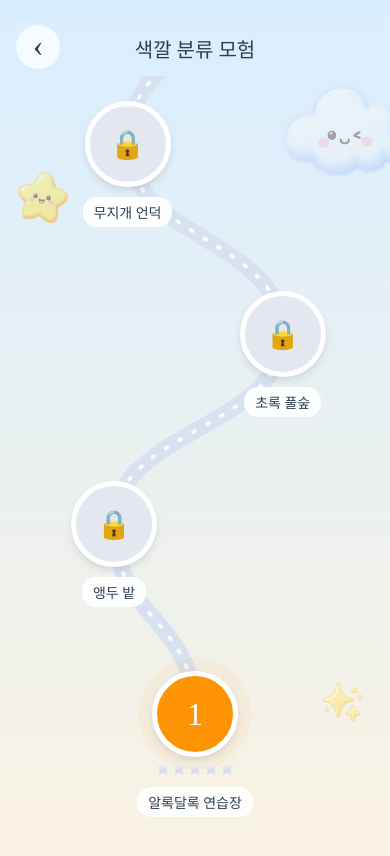
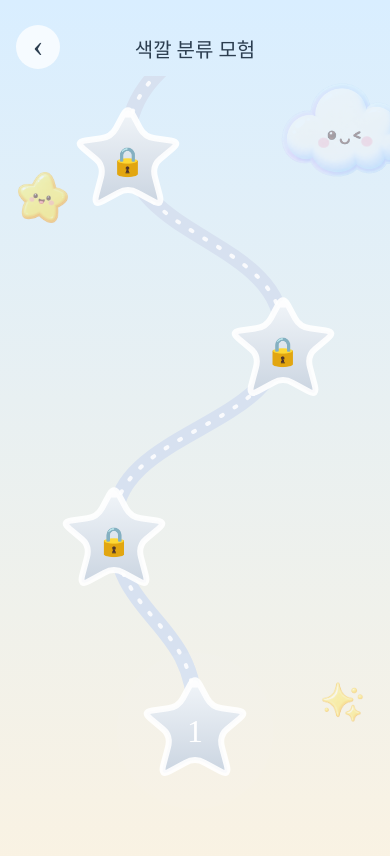
Before and after one commit to julia2524/playgrondApp, a React Native app: screen /StageMapScreen in a window 390 px wide. Shown: the top 856 px of the page. Built offline with nearby package versions, Linux system fonts and the light colour scheme.

Commit message:
로드맵 svg별로 변경

```diff
--- /dev/null
+++ b/components/stageMap/ProgressStar.tsx
@@ -0,0 +1,172 @@
+import React from "react";
+import Svg, {
+  Defs,
+  LinearGradient,
+  Stop,
+  Path,
+  Polygon,
+  ClipPath,
+  G,
+} from "react-native-svg";
+
+interface ProgressStarProps {
+  size?: number;
+  // ⭐ 0 ~ 10
+  progress?: number;
+}
+
+type Point = {
+  x: number;
+  y: number;
+};
+
+export default function ProgressStar({
+  size = 90,
+  progress = 0,
+}: ProgressStarProps) {
+  const safeProgress = Math.max(0, Math.min(10, progress));
+
+  const center: Point = {
+    x: 50,
+    y: 50,
+  };
+
+  const starPoints: Point[] = [
+    { x: 50, y: 4 },
+    { x: 64, y: 30 },
+    { x: 94, y: 34 },
+    { x: 70, y: 54 },
+    { x: 79, y: 88 },
+    { x: 50, y: 72 },
+    { x: 21, y: 88 },
+    { x: 30, y: 54 },
+    { x: 6, y: 34 },
+    { x: 36, y: 30 },
+  ];
+
+  const getPointBetween = (from: Point, to: Point, amount: number): Point => {
+    return {
+      x: from.x + (to.x - from.x) * amount,
+      y: from.y + (to.y - from.y) * amount,
+    };
+  };
+
+  const roundAmount = 0.28;
+
+  const createRoundedStarPath = () => {
+    const firstPoint = starPoints[0];
+    const previousPoint = starPoints[starPoints.length - 1];
+
+    const startPoint = getPointBetween(firstPoint, previousPoint, roundAmount);
+
+    let path = `M ${startPoint.x} ${startPoint.y}`;
+
+    for (let index = 0; index < starPoints.length; index++) {
+      const currentPoint = starPoints[index];
+      const nextPoint = starPoints[(index + 1) % starPoints.length];
+
+      const beforeCurrent = getPointBetween(
+        currentPoint,
+        starPoints[(index - 1 + starPoints.length) % starPoints.length],
+        roundAmount,
+      );
+
+      const afterCurrent = getPointBetween(
+        currentPoint,
+        nextPoint,
+        roundAmount,
+      );
+
+      if (index === 0) {
+        path += ` L ${afterCurrent.x} ${afterCurrent.y} `;
+        continue;
+      }
+
+      path += `
+        L ${beforeCurrent.x} ${beforeCurrent.y}
+        Q ${currentPoint.x} ${currentPoint.y}
+          ${afterCurrent.x} ${afterCurrent.y}
+      `;
+    }
+
+    const firstAfterPoint = getPointBetween(
+      firstPoint,
+      starPoints[1],
+      roundAmount,
+    );
+
+    path += `
+      L ${getPointBetween(firstPoint, previousPoint, roundAmount).x}
+      ${getPointBetween(firstPoint, previousPoint, roundAmount).y}
+      Q ${firstPoint.x} ${firstPoint.y}
+        ${firstAfterPoint.x} ${firstAfterPoint.y}
+      Z
+    `;
+
+    return path;
+  };
+
+  const starPath = createRoundedStarPath();
+  const filledCount = Math.floor(safeProgress);
+
+  const filledSegments = Array.from(
+    {
+      length: filledCount,
+    },
+    (_, index) => {
+      const currentPoint = starPoints[index];
+      const nextPoint = starPoints[(index + 1) % starPoints.length];
+
+      return (
+        <Polygon
+          key={index}
+          points={`
+            ${center.x},${center.y}
+            ${currentPoint.x},${currentPoint.y}
+            ${nextPoint.x},${nextPoint.y}
+          `}
+          fill="url(#progressGrad)"
+        />
+      );
+    },
+  );
+
+  return (
+    <Svg width={size} height={size} viewBox="0 0 100 100">
+      <Defs>
+        <LinearGradient id="emptyGrad" x1="0%" y1="0%" x2="0%" y2="100%">
+          <Stop offset="0%" stopColor="#F1F5F9" />
+          <Stop offset="100%" stopColor="#CBD5E1" />
+        </LinearGradient>
+
+        {/* 🌟 누런빛/개나리빛을 완전히 뺀, 상큼하고 쨍한 레몬 형광 옐로우 톤 */}
+        <LinearGradient id="progressGrad" x1="20%" y1="0%" x2="80%" y2="100%">
+          <Stop offset="0%" stopColor="#FFEA00" />
+          <Stop offset="50%" stopColor="#FFEA00" />
+          <Stop offset="100%" stopColor="#FFEA00" />
+        </LinearGradient>
+
+        <ClipPath id="starClip">
+          <Path d={starPath} />
+        </ClipPath>
+      </Defs>
+
+      {/* 빈 별 */}
+      <Path d={starPath} fill="url(#emptyGrad)" />
+
+      {/* 진행된 조각 */}
+      <G clipPath="url(#starClip)">{filledSegments}</G>
+
+      {/* 둥글고 두툼한 입체 테두리 */}
+      <Path
+        d={starPath}
+        fill="transparent"
+        stroke="#FFFFFF"
+        strokeWidth="5"
+        strokeLinejoin="round"
+        strokeLinecap="round"
+        opacity="0.9"
+      />
+    </Svg>
+  );
+}
--- a/components/stageMap/StageNode.tsx
+++ b/components/stageMap/StageNode.tsx
@@ -1,17 +1,17 @@
 import React, { useEffect, useRef } from "react";
-import { Animated, ViewStyle } from "react-native";
+import { Animated, TouchableOpacity, ViewStyle } from "react-native";
 
 import {
   NodeContainer,
-  StageButton,
   StageNumber,
   StageName,
   LockIcon,
   GlowRing,
   StageStarsRow,
-  StageStar,
 } from "../../styles/stageMapStyles";
+
 import CandyStar from "../common/CandyStar";
+import ProgressStar from "./ProgressStar";
 
 interface StageNodeProps {
   level: number;
@@ -49,6 +49,7 @@ export default function StageNode({
   useEffect(() => {
     if (!isCurrent) {
       pulse.setValue(0);
+
       return;
     }
 
@@ -85,9 +86,19 @@ export default function StageNode({
     outputRange: [0.45, 0],
   });
 
+  // ==================================================
+  // ⭐ 별 점수 → 10조각 진행도 변환
+  // ==================================================
+
+  const progress =
+    unlocked && maxStars > 0 ? Math.round((stars / maxStars) * 10) : 0;
+
   return (
     <NodeContainer style={style}>
-      {/* ⭐ 현재 진행 중인 스테이지 Glow */}
+      {/* ==========================================
+          ⭐ 현재 진행 중인 스테이지 Glow
+      ========================================== */}
+
       {isCurrent && (
         <GlowRing
           style={{
@@ -97,21 +108,53 @@ export default function StageNode({
         />
       )}
 
-      {/* ⭐ 스테이지 버튼 */}
-      <StageButton
-        unlocked={unlocked}
-        completed={completed}
+      {/* ==========================================
+          ⭐ 스테이지 별 버튼
+      ========================================== */}
+
+      <TouchableOpacity
         onPress={onPress}
         activeOpacity={0.8}
+        style={{
+          width: 120,
+          height: 120,
+          alignItems: "center",
+          justifyContent: "center",
+        }}
       >
-        {!unlocked ? (
-          <LockIcon>🔒</LockIcon>
-        ) : (
-          <StageNumber>{level}</StageNumber>
+        {/* ⭐ 10조각 진행 별 */}
+
+        <ProgressStar size={120} progress={progress} />
+
+        {/* ⭐ 잠긴 스테이지 */}
+
+        {!unlocked && (
+          <LockIcon
+            style={{
+              position: "absolute",
+            }}
+          >
+            🔒
+          </LockIcon>
         )}
-      </StageButton>
 
-      {/* ⭐⭐⭐ 캔디크러쉬 느낌의 작은 별 */}
+        {/* ⭐ 열린 스테이지 → 가운데 레벨 */}
+
+        {unlocked && (
+          <StageNumber
+            style={{
+              position: "absolute",
+            }}
+          >
+            {level}
+          </StageNumber>
+        )}
+      </TouchableOpacity>
+
+      {/* ==========================================
+          ⭐ 획득한 별 점수
+      ========================================== */}
+      {/*
       {unlocked && (
         <StageStarsRow>
           {Array.from({ length: maxStars }).map((_, index) => {
@@ -132,9 +175,13 @@ export default function StageNode({
             return <CandyStar key={index} size={16} type={type} />;
           })}
         </StageStarsRow>
-      )}
+      )} */}
 
-      <StageName>{name}</StageName>
+      {/* ==========================================
+          ⭐ 스테이지 이름
+      ========================================== */}
+      {/*
+      <StageName>{name}</StageName> */}
     </NodeContainer>
   );
 }
--- a/styles/stageMapStyles.ts
+++ b/styles/stageMapStyles.ts
@@ -56,10 +56,10 @@ export const NodeContainer = styled.View`
 export const GlowRing = styled(Animated.View)`
   position: absolute;
   top: 0px;
-  width: 86px;
-  height: 86px;
-  border-radius: 43px;
-  background-color: #fe9404;
+  width: 120px;
+  height: 120px;
+  border-radius: 60px;
+  background-color: #fff;
 `;
 
 export const StageButton = styled.TouchableOpacity<{
```
